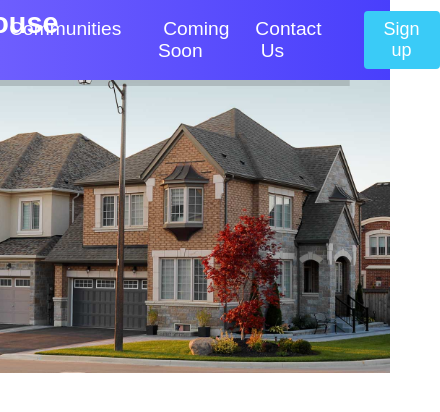
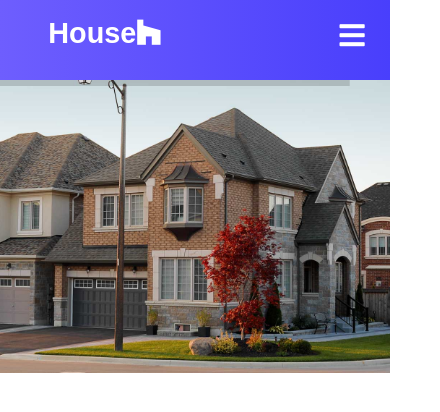
Before and after one commit to PavneetG/NewHomes, a React (Create React App) app: page / in a window 390 px wide. Shown: the top 412 px of the page, 440 px wide, since content can reach past the window. Built offline with nearby package versions, Linux system fonts and the light colour scheme.

Commit message:
Submitting changes for smaller window size

```diff
--- a/package.json
+++ b/package.json
@@ -6,13 +6,11 @@
         "@testing-library/jest-dom": "^5.11.10",
         "@testing-library/react": "^11.2.6",
         "@testing-library/user-event": "^12.8.3",
-    "bootstrap": "^4.6.0",
         "react": "^17.0.2",
         "react-awesome-slider": "^4.1.0",
         "react-dom": "^17.0.2",
         "react-router-dom": "^5.2.0",
         "react-scripts": "4.0.3",
-    "styled-components": "^5.2.3",
         "web-vitals": "^1.1.1"
     },
     "scripts": {
--- a/src/components/Navbar/Navbar.css
+++ b/src/components/Navbar/Navbar.css
@@ -53,3 +53,76 @@
 .menu-icon {
     display: none;
 }
+
+@media screen and (max-width: 960px) {
+    .NavbarItems {
+        position: relative;
+    }
+    .nav-menu {
+        display: flex;
+        flex-direction: column;
+        width: 100%;
+        height: 500px;
+        position: absolute;
+        top: 80px;
+        left: -100%;
+        opacity: 1;
+        transition: all 0.5s ease;
+    }
+    .nav-menu.active {
+        background: #6668F4;
+        left: 0;
+        opacity: 1;
+        transition: all 0.5s ease;
+        z-index: 1;
+    }
+    .nav-links {
+        text-align: center;
+        padding: 2rem;
+        width: 100%;
+        display: table;
+    }
+    .nav-links:hover {
+        background-color: #7577fa;
+        border-radius: 0;
+    }
+    .navbar-logo {
+        position: absolute;
+        top: 0;
+        left: 0;
+        transform: translate(25%, 50%);
+    }
+    .menu-icon {
+        display: block;
+        position: absolute;
+        top: 0;
+        right: 0;
+        transform: translate(-100%, 60%);
+        font-size: 1.8rem;
+        cursor: pointer;
+    }
+    .fa-times {
+        color: #fff;
+        font-size: 2rem;
+    }
+    .nav-links-mobile {
+        display: block;
+        text-align: center;
+        padding: 1.5rem;
+        margin: 2rem auto;
+        border: 4px;
+        width: 80%;
+        background: #4ad9e4;
+        text-decoration: none;
+        color: #fff;
+        font-size: 1.5rem;
+    }
+    .nav-links-mobile:hover {
+        background: #fff;
+        color: #6568f4;
+        transition: 250ms;
+    }
+    Button {
+        display: none;
+    }
+}
```
Also changed, not shown: 1 other file (tests, documents, lock files or other folders). Lines whose indentation alone changed are shown as unchanged.
